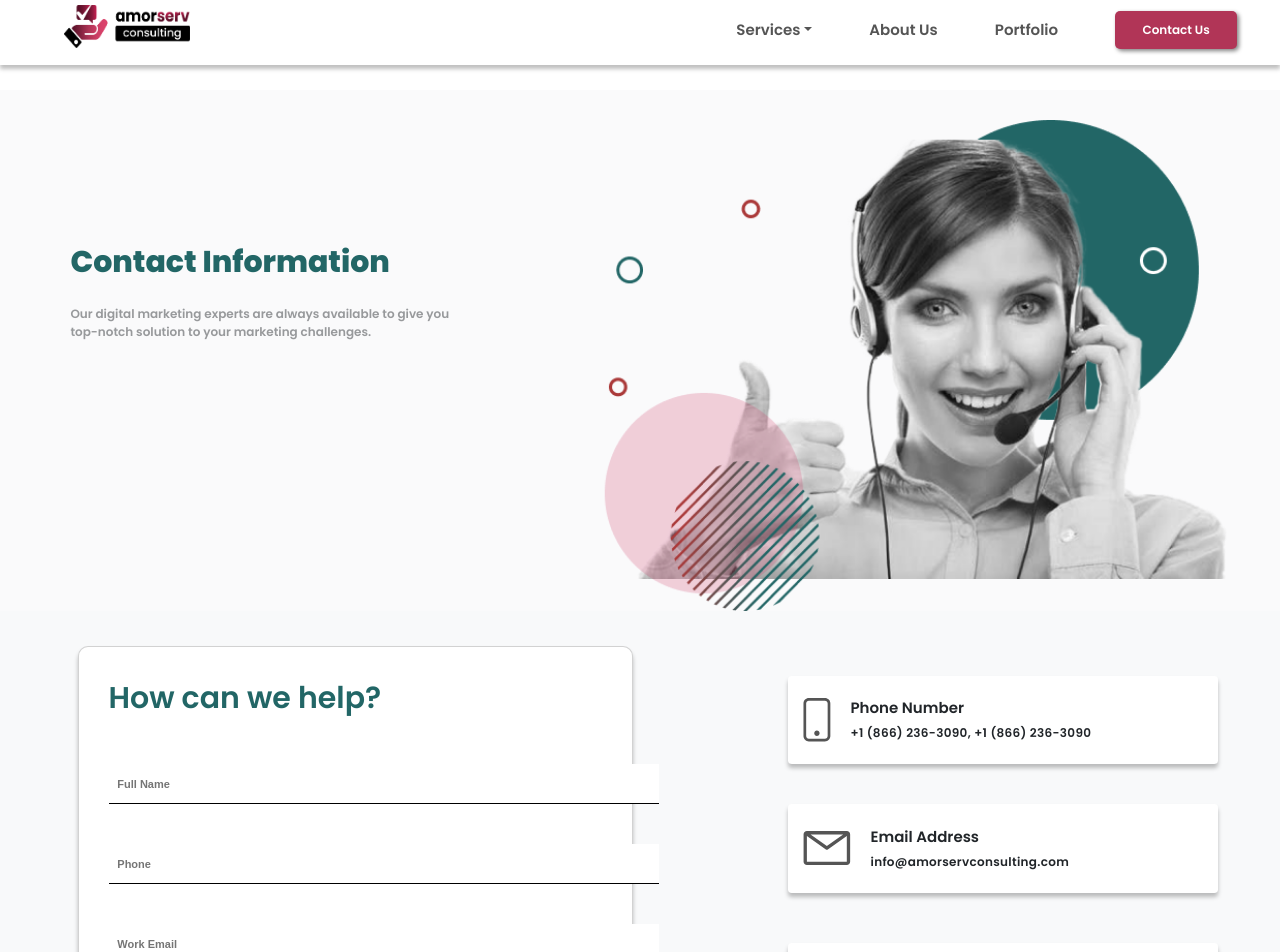
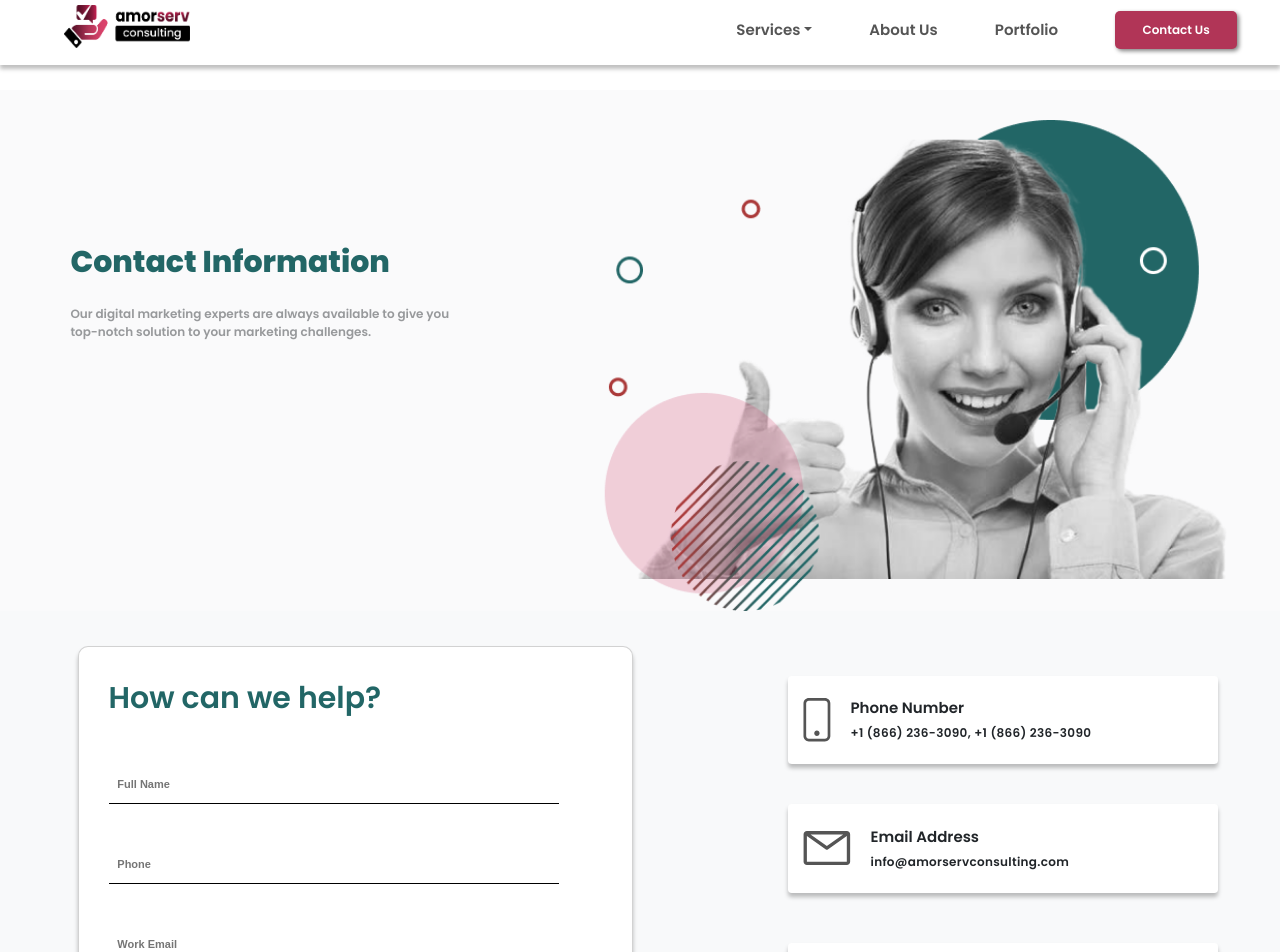
Before and after one commit to amorserv-llc/website-frontend, a React (Vite) app: page /contact-us in a window 1280 px wide. Shown: the top 952 px of the page. Built offline with nearby package versions, Linux system fonts and the light colour scheme.

Commit message:
line adjustment

```diff
--- a/src/style/about.css
+++ b/src/style/about.css
@@ -235,7 +235,7 @@
   border-top: 0px;
   border-left: 0px;
   border-right: 0px;
-  width: 50em;
+  width: 45rem;
   margin-top: 30px;
   height: 15px;
   font-size: 11px;
```
